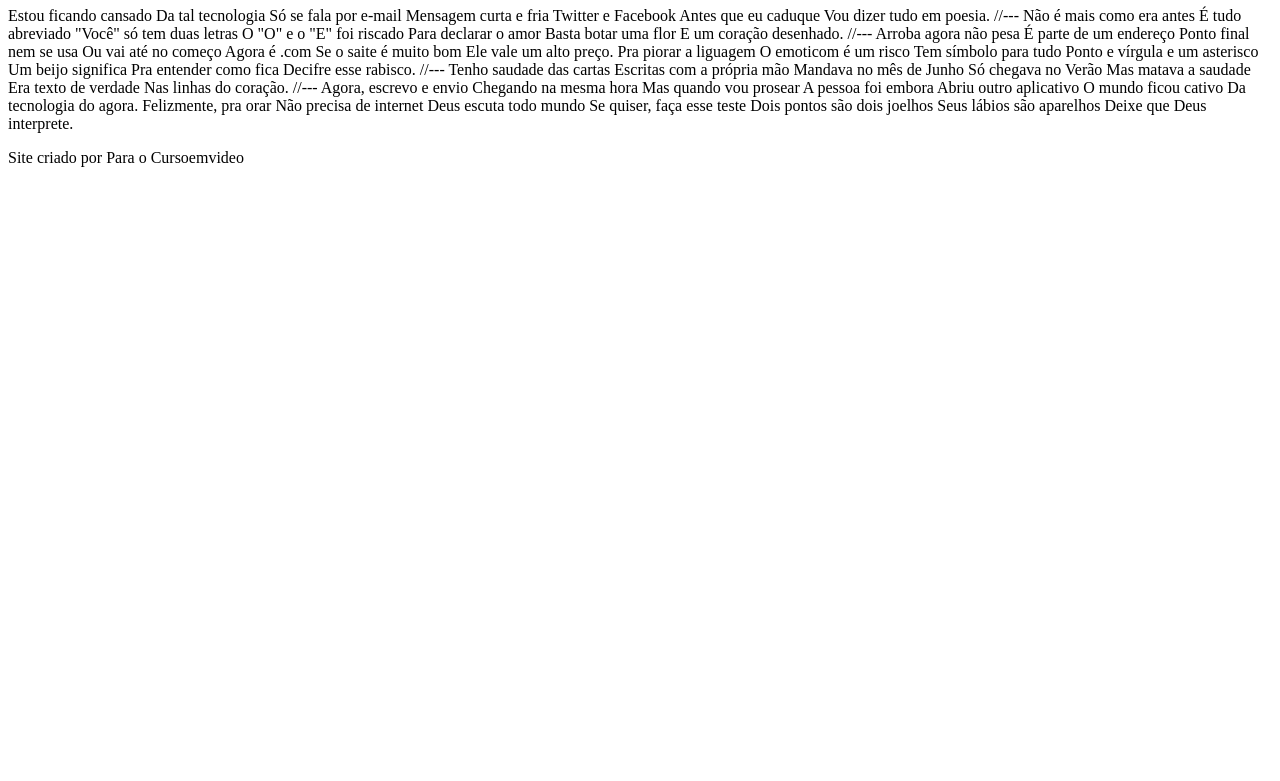
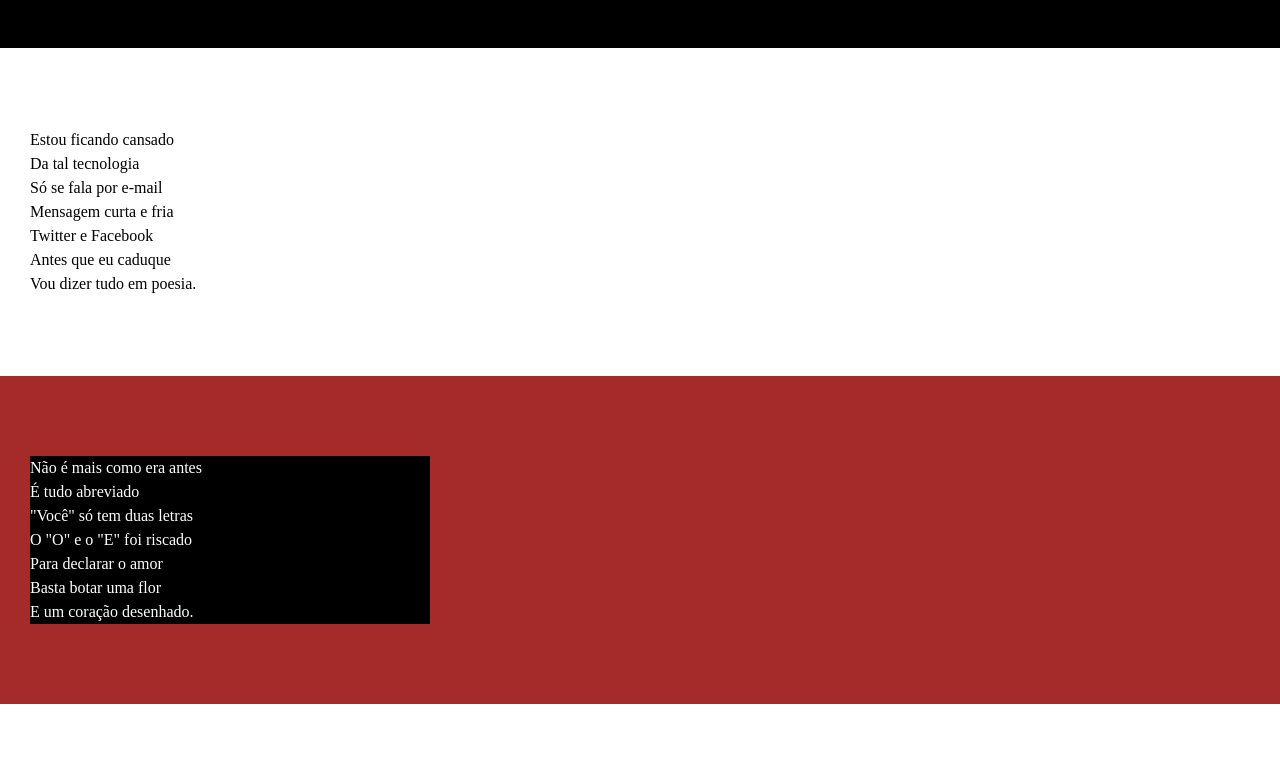
Before and after one commit to GMSantoos/html-css, a plain HTML site: page exercicios/testeexercicio012/index.html in a window 1280 px wide. Shown: the part 107-888 px from the top of the page. Before the commit the page ends 800 px from the top, so only its background shows below. Drawn offline with Linux system fonts and the light colour scheme.

Commit message:
Atualização de estilos e blocos

```diff
--- /dev/null
+++ b/exercicios/testeexercicio012/estilo/style.css
@@ -0,0 +1,66 @@
+
+* {
+    margin: 0;
+    padding: 0;
+    box-sizing: border-box;
+    font-style: none;
+    text-decoration: none;
+}
+
+html, body {
+    min-height: 100%;
+    background-color: rgb(236, 236, 236);
+}
+
+header {
+    background-color: black;
+    color: white;
+    text-align: center;
+}
+
+header > h1 {
+    padding-top: 50px;
+    font-variant: small-caps;
+}
+
+header > p {
+    padding-bottom: 50px;
+}
+
+a {
+    color: white;
+    font-weight: bold;
+}
+
+a:hover {
+    border-bottom: 1px solid white;
+}
+
+section.normal {
+    background-color: white;
+    color: black;
+}
+
+section {
+    padding-top: 10vh;
+    padding-bottom: 10vh;
+    line-height: 1.5em;
+    padding-left: 30px;
+}
+
+section.img {
+    background-color: brown;
+    color: white;
+}
+
+section.img > p {
+    width: 400px;
+    background-color: black;
+}
+
+footer {
+    background-color: black;
+    text-align: center;
+    color: white;
+    padding: 10px;
+}
--- a/exercicios/testeexercicio012/index.html
+++ b/exercicios/testeexercicio012/index.html
@@ -5,6 +5,7 @@
     <meta http-equiv="X-UA-Compatible" content="IE=edge">
     <meta name="viewport" content="width=device-width, initial-scale=1.0">
     <title>Document</title>
+    <link rel="stylesheet" href="estilo/style.css">
 </head>
 <body>
         <header>
@@ -12,69 +13,81 @@
             <p>Por <a href="https://www.recantodasletras.com.br/poesias/3186743">Milton Duarte</a></p>
         </header>
 
-        Estou ficando cansado
-        Da tal tecnologia
-        Só se fala por e-mail
-        Mensagem curta e fria
-        Twitter e Facebook
-        Antes que eu caduque
-        Vou dizer tudo em poesia.
+        <section class="normal">
+            <p>
+                Estou ficando cansado <br>
+                Da tal tecnologia <br>
+                Só se fala por e-mail <br>
+                Mensagem curta e fria <br>
+                Twitter e Facebook <br>
+                Antes que eu caduque <br>
+                Vou dizer tudo em poesia. <br>
+            </p>
+        </section>
 
-        //---
+        <section class="img">
+            <p>
+                Não é mais como era antes <br>
+                É tudo abreviado <br>
+                "Você" só tem duas letras <br>
+                O "O" e o "E" foi riscado <br>
+                Para declarar o amor <br>
+                Basta botar uma flor <br>
+                E um coração desenhado. <br>
+            </p>
+        </section>
 
-        Não é mais como era antes
-        É tudo abreviado
-        "Você" só tem duas letras
-        O "O" e o "E" foi riscado
-        Para declarar o amor
-        Basta botar uma flor
-        E um coração desenhado.
+        <section class="normal">
+            <p>
+                Arroba agora não pesa <br>
+                É parte de um endereço <br>
+                Ponto final nem se usa <br>
+                Ou vai até no começo <br>
+                Agora é .com <br>
+                Se o saite é muito bom <br>
+                Ele vale um alto preço. <br>
 
-        //---
+                Pra piorar a liguagem <br>
+                O emoticom é um risco <br>
+                Tem símbolo para tudo <br>
+                Ponto e vírgula e um asterisco <br>
+                Um beijo significa <br>
+                Pra entender como fica <br>
+                Decifre esse rabisco. <br>
+            </p>
+        </section>
 
-        Arroba agora não pesa
-        É parte de um endereço
-        Ponto final nem se usa
-        Ou vai até no começo
-        Agora é .com
-        Se o saite é muito bom
-        Ele vale um alto preço.
+        <section class="img">
+            <p>
+                Tenho saudade das cartas <br>
+                Escritas com a própria mão <br>
+                Mandava no mês de Junho <br>
+                Só chegava no Verão <br>
+                Mas matava a saudade <br>
+                Era texto de verdade <br>
+                Nas linhas do coração. <br>
+            </p>
+        </section>
 
-        Pra piorar a liguagem
-        O emoticom é um risco
-        Tem símbolo para tudo
-        Ponto e vírgula e um asterisco
-        Um beijo significa
-        Pra entender como fica
-        Decifre esse rabisco.
+        <section class="normal">
+            <p>
+                Agora, escrevo e envio <br>
+                Chegando na mesma hora <br>
+                Mas quando vou prosear <br>
+                A pessoa foi embora <br>
+                Abriu outro aplicativo <br>
+                O mundo ficou cativo <br>
+                Da tecnologia do agora. <br>
 
-        //---
-
-        Tenho saudade das cartas
-        Escritas com a própria mão
-        Mandava no mês de Junho
-        Só chegava no Verão
-        Mas matava a saudade
-        Era texto de verdade
-        Nas linhas do coração.
-
-        //---
-
-        Agora, escrevo e envio
-        Chegando na mesma hora
-        Mas quando vou prosear
-        A pessoa foi embora
-        Abriu outro aplicativo
-        O mundo ficou cativo
-        Da tecnologia do agora.
-
-        Felizmente, pra orar
-        Não precisa de internet
-        Deus escuta todo mundo
-        Se quiser, faça esse teste
-        Dois pontos são dois joelhos
-        Seus lábios são aparelhos
-        Deixe que Deus interprete.
+                Felizmente, pra orar <br>
+                Não precisa de internet <br>
+                Deus escuta todo mundo <br>
+                Se quiser, faça esse teste <br>
+                Dois pontos são dois joelhos <br>
+                Seus lábios são aparelhos <br>
+                Deixe que Deus interprete. <br>
+            </p>
+        </section>
 
         <footer>
             <p>Site criado por <a href="https://gustavoguanabara.github.io" target="_blank"></a> Para o Cursoemvideo</p>
```
